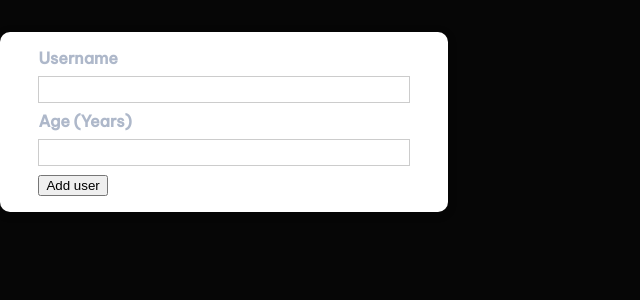
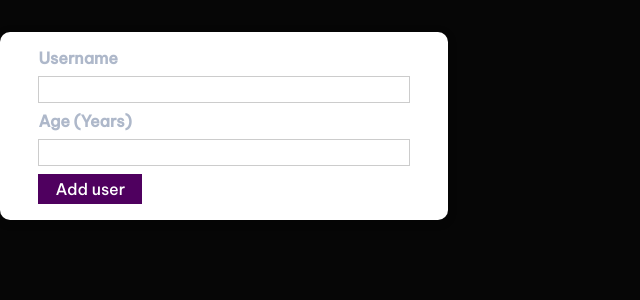
Before and after one commit to mabillama/user-manager-react, a React (Create React App) app: page / in a window 1280 px wide. Shown: the top 300 px of the page, without its empty margins (0-640 px from the left). Built offline with nearby package versions, Linux system fonts and the light colour scheme.

Commit message:
Added Button react logic and css

```diff
--- /dev/null
+++ b/src/components/UI/Button.js
@@ -0,0 +1,16 @@
+import React from "react";
+import classes from "./Button.module.css";
+
+const Button = (props) => {
+  return (
+    <button
+      className={classes.button}
+      type={props.type || "button"}
+      onClick={props.onClick}
+    >
+      {props.children}
+    </button>
+  );
+};
+
+export default Button;
--- /dev/null
+++ b/src/components/UI/Button.module.css
@@ -0,0 +1,18 @@
+.button {
+  font: inherit;
+  border: 1px solid #4f005f;
+  background: #4f005f;
+  color: white;
+  padding: 0.25rem 1rem;
+  cursor: pointer;
+}
+
+.button:hover,
+.button:active {
+  background: #741188;
+  border-color: #741188;
+}
+
+.button:focus {
+  outline: none;
+}
--- a/src/components/Users/AddUser.js
+++ b/src/components/Users/AddUser.js
@@ -1,5 +1,6 @@
 import React from "react";
 import Card from "../UI/Card";
+import Button from "../UI/Button";
 
 import classes from "./AddUser.module.css";
 
@@ -15,7 +16,7 @@
         <input id="usernameLocal" type="text" />
         <label for="age">Age (Years)</label>
         <input id="age" type="number" />
-        <button type="submit">Add user</button>
+        <Button type="submit">Add user</Button>
       </form>
     </Card>
   );
```
